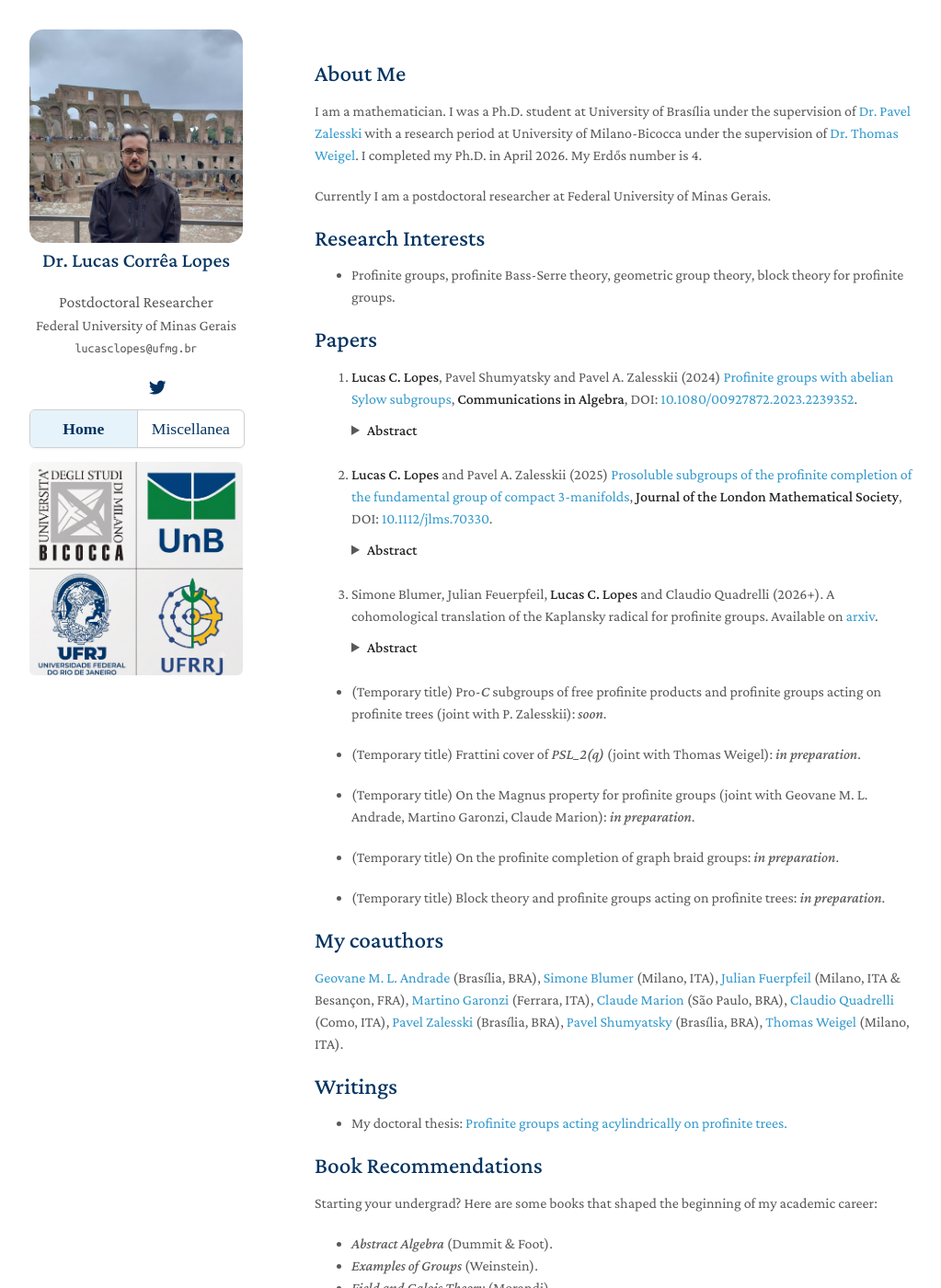
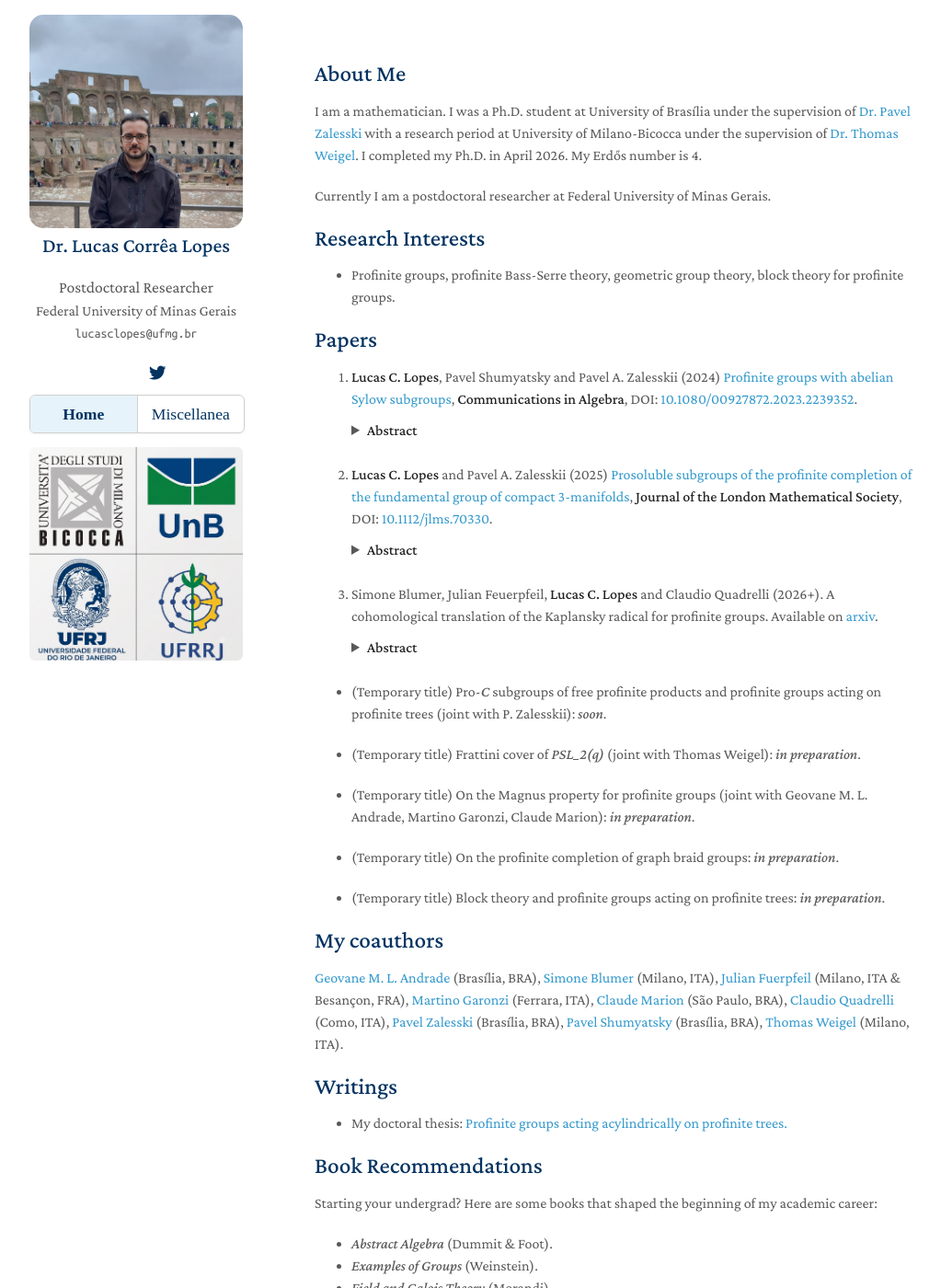
Before and after one commit to lcorrealopes/home, a Jekyll site: the page built from index.md, in a window 1280 px wide and 1400 px high. Shown: the whole window at 92% size, without its empty margins (128-1151 px from the left). Built offline with Jekyll 4.4.1, drawn with Linux system fonts in a browser that asks for light colours; nearby versions of some CDN libraries; a style sheet for code colours, icons or effects is not loaded.

Commit message:
Update minimal-light.scss

```diff
--- a/_sass/minimal-light.scss
+++ b/_sass/minimal-light.scss
@@ -383,7 +383,7 @@ header {
   float:left;
   position:fixed;
   -webkit-font-smoothing:subpixel-antialiased;
-  padding-top:2.0em;
+  padding-top:1.0em;
   text-align:center
 }
 
```
